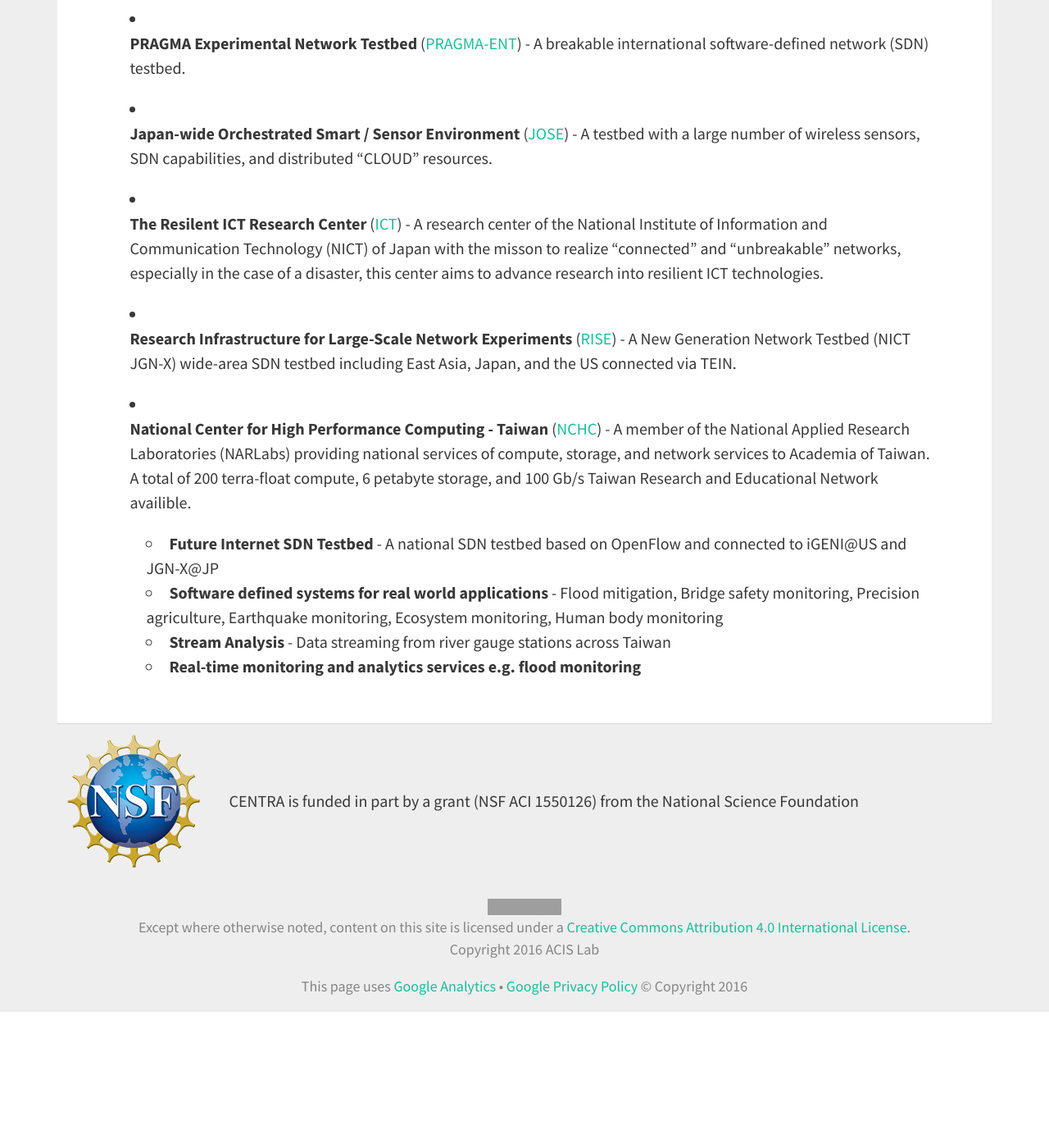
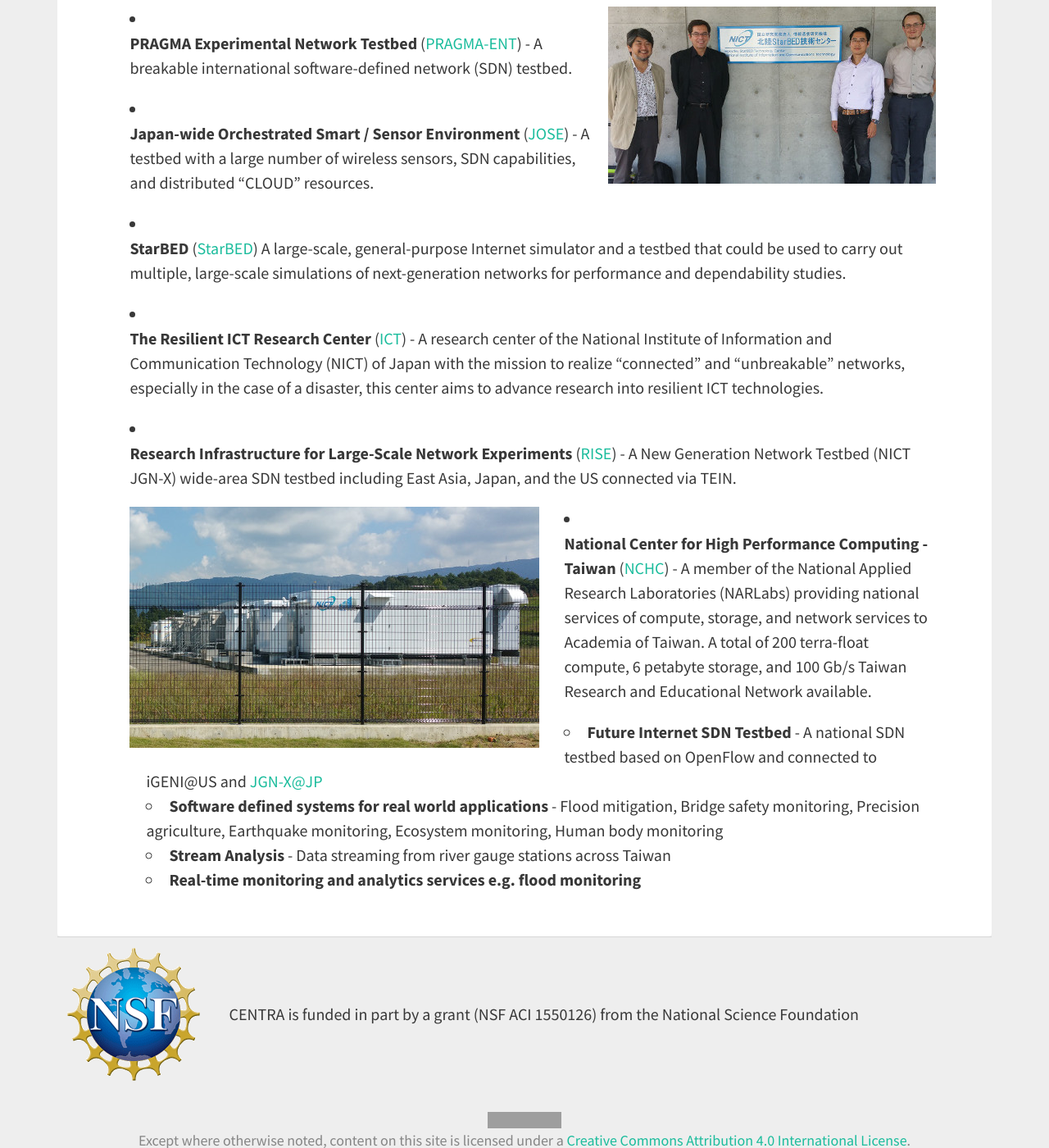
Before and after one commit to hmchou56/centra8, a Jekyll site: the page built from research.md, in a window 1280 px wide and 1400 px high, scrolled down 975 px. Shown: the whole window at 82% size. Built offline with Jekyll 4.4.1, drawn with Linux system fonts in a browser that asks for light colours; nearby versions of some CDN libraries; before the commit the page ends 2209 px from its top, so only the background shows below that; grey boxes are pictures that could not be loaded.

Commit message:
new images and text updates for research page

```diff
--- a/research.md
+++ b/research.md
@@ -22,25 +22,30 @@
 
 The following testbeds and systems are available to researchers in the CENTRA project.  Click on their acronyms to find out how impressive they are.
 
-- **PRAGMA Experimental Network Testbed** ([PRAGMA-ENT](https://github.com/pragmagrid/pragma_ent/wiki)) - A breakable
-international software-defined network (SDN) testbed.
+<img src="/img/starbed.jpg" style="float:right; padding: 0 0 1em 1em;" class="img-responsive" >
+
+- **PRAGMA Experimental Network Testbed** ([PRAGMA-ENT](https://github.com/pragmagrid/pragma_ent/wiki)) - A breakable international software-defined network (SDN) testbed.
 
 - **Japan-wide Orchestrated Smart / Sensor Environment** ([JOSE](http://www.nict.go.jp/en/nrh/nwgn/jose.html)) - A testbed
 with a large number of wireless sensors, SDN capabilities, and distributed "CLOUD" resources.
 
-- **The Resilent ICT Research Center** ([ICT](http://nict.go.jp/en/reict/index.html)) - A research center of the
-National Institute of Information and Communication Technology (NICT) of Japan with the misson to realize "connected"
+- **StarBED** ([StarBED](http://starbed.nict.go.jp/en/index.html)) A large-scale, general-purpose Internet simulator and a testbed that could be used to carry out multiple, large-scale simulations of next-generation networks for performance and dependability studies.
+
+- **The Resilient ICT Research Center** ([ICT](http://nict.go.jp/en/reict/index.html)) - A research center of the
+National Institute of Information and Communication Technology (NICT) of Japan with the mission to realize "connected"
 and "unbreakable" networks, especially in the case of a disaster, this center aims to advance research into
 resilient ICT technologies.
 
 - **Research Infrastructure for Large-Scale Network Experiments** ([RISE](https://www.jgn.nict.go.jp/nwgn/rise/index.html)) -
 A New Generation Network Testbed (NICT JGN-X) wide-area SDN testbed including East Asia, Japan, and the US connected via TEIN.
 
+<img src="/img/dis.jpg" style="padding: 0 1.5em 0 1em;" class="pull-left img-responsive" >
+
 - **National Center for High Performance Computing - Taiwan** ([NCHC](https://www.nchc.org.tw/en/)) - A member of the National Applied Research
 Laboratories (NARLabs) providing national services of compute, storage, and network services to Academia of Taiwan. A total
-of 200 terra-float compute, 6 petabyte storage, and 100 Gb/s Taiwan Research and Educational Network availible.
+of 200 terra-float compute, 6 petabyte storage, and 100 Gb/s Taiwan Research and Educational Network available.
 
-   - **Future Internet SDN Testbed** - A national SDN testbed based on OpenFlow and connected to iGENI@US and JGN-X@JP
+   - **Future Internet SDN Testbed** - A national SDN testbed based on OpenFlow and connected to iGENI@US and [JGN-X@JP](http://www.jgn.nict.go.jp/english/index.html)
    - **Software defined systems for real world applications** - Flood mitigation, Bridge safety monitoring, Precision
    agriculture, Earthquake monitoring, Ecosystem monitoring, Human body monitoring
    - **Stream Analysis** - Data streaming from river gauge stations across Taiwan
```
Also changed, not shown: about.md (+1 -3 lines), img/dis.jpg (added), img/starbed.jpg (added).
